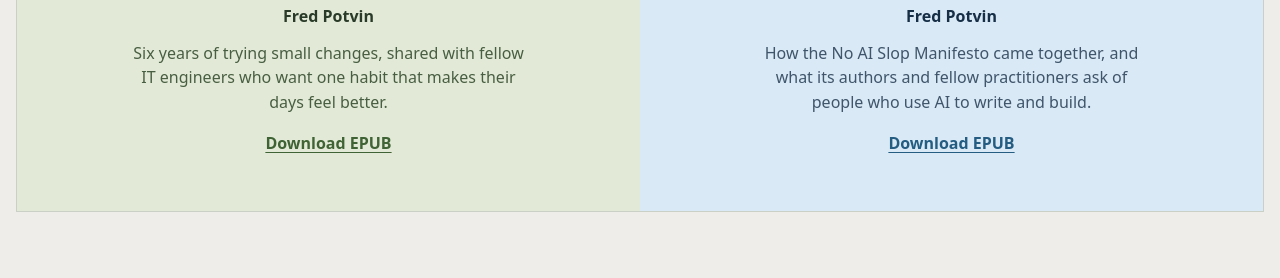
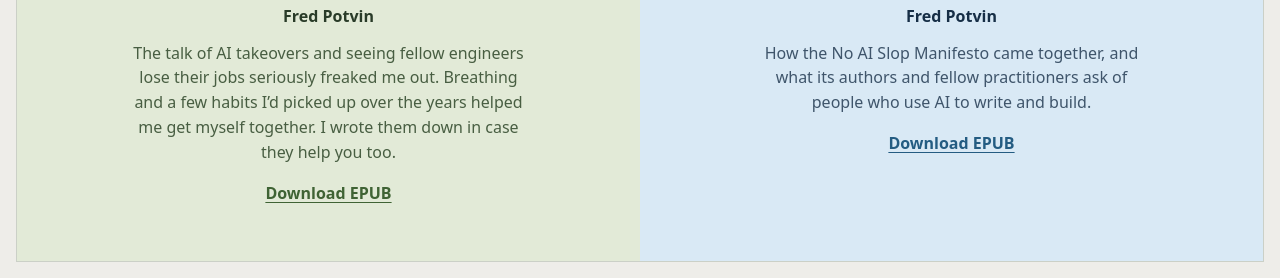
Before and after one commit to gnufred/Aibrary, a plain HTML site: page index.html in a window 1280 px wide. Shown: the part 611-889 px from the top of the page. Before the commit the page ends 839 px from the top, so only its background shows below. Drawn offline with Linux system fonts and the light colour scheme.

Commit message:
Use Fred’s opening to describe The habits I kept

```diff
--- a/index.html
+++ b/index.html
@@ -37,7 +37,7 @@
       <h2>The habits I kept</h2>
       <p class="subtitle">How I stay healthy and sane in the darkest hours</p>
       <p class="author">Fred Potvin</p>
-      <p class="summary">Six years of trying small changes, shared with fellow IT engineers who want one habit that makes their days feel better.</p>
+      <p class="summary">The talk of AI takeovers and seeing fellow engineers lose their jobs seriously freaked me out. Breathing and a few habits I’d picked up over the years helped me get myself together. I wrote them down in case they help you too.</p>
       <a class="download" href="./books/2026-11-25-the-habits-i-kept/the-habits-i-kept.epub" download aria-label="Download EPUB for The habits I kept">Download EPUB</a>
     </article>
 
```
Also changed, not shown: 3 other files.
